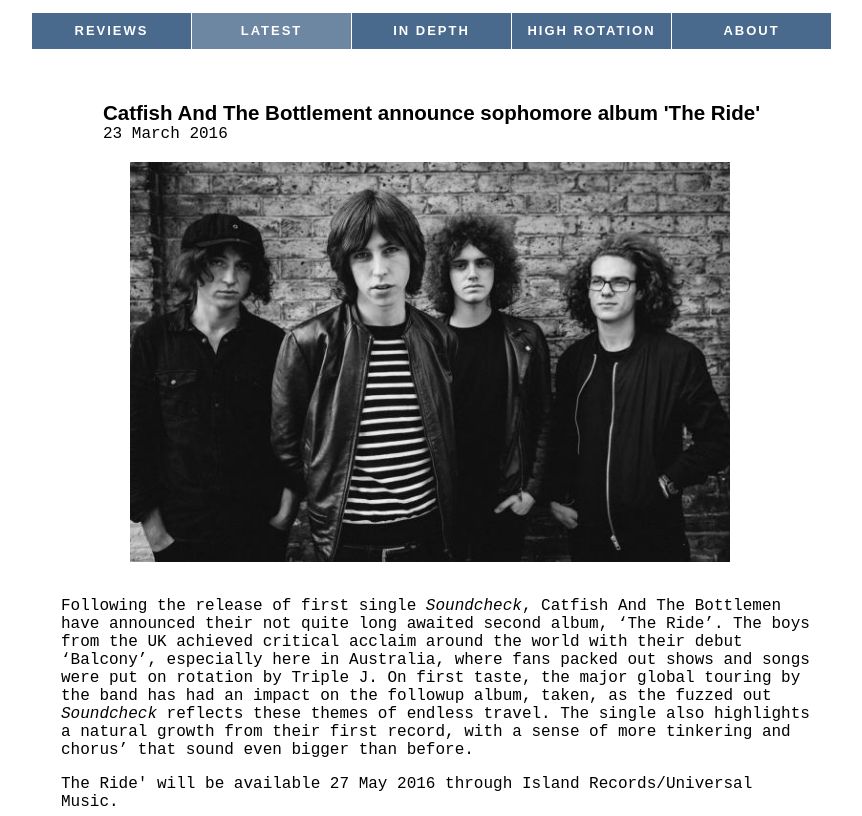
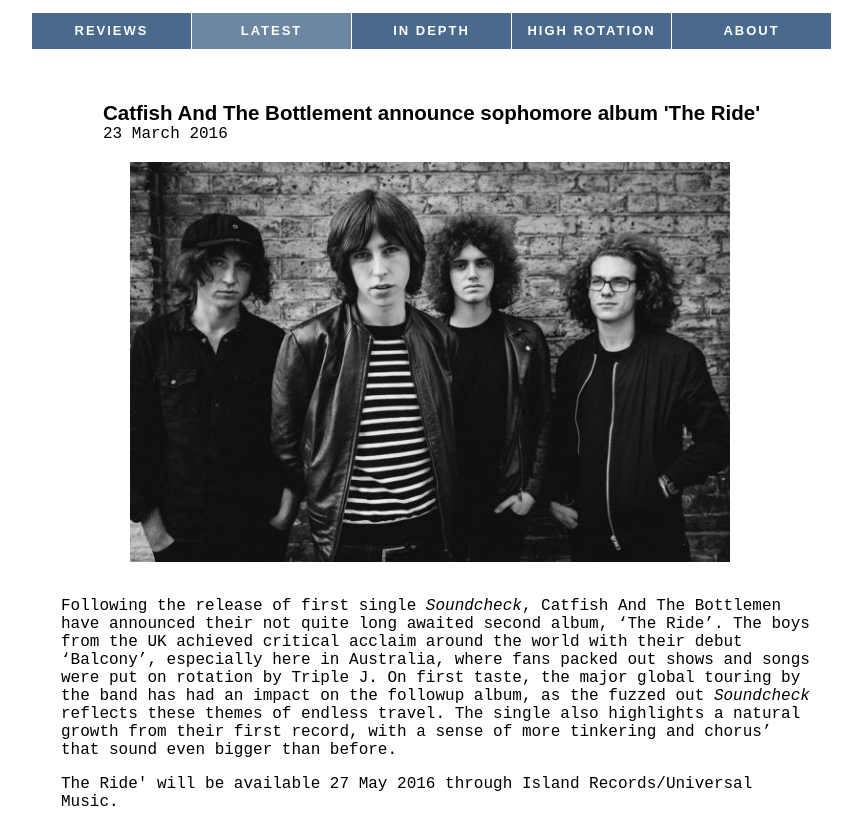
Before and after one commit to highrotations/highrotations.github.io, a plain HTML site: page catfish-theride.html in a window 1280 px wide. Shown: the part 208-1024 px from the top of the page, without its empty margins (199-1061 px from the left). Drawn offline with Linux system fonts and the light colour scheme.

Commit message:
Update catfish-theride.html

```diff
--- a/catfish-theride.html
+++ b/catfish-theride.html
@@ -45,7 +45,7 @@
     <table style="margin-top: -30px">
 
         <tr>
-    <td style="width: 750px; padding-right: 30px"><p>Following the release of first single <i>Soundcheck</i>, Catfish And The Bottlemen have announced their not quite long awaited second album, ‘The Ride’. The boys from the UK achieved critical acclaim around the world with their debut ‘Balcony’, especially here in Australia, where fans packed out shows and songs were put on rotation by Triple J. On first taste, the major global touring by the band has had an impact on the followup album, taken, as the fuzzed out <i>Soundcheck</i> reflects these themes of endless travel. The single also highlights a natural growth from their first record, with a sense of more tinkering and chorus’ that sound even bigger than before.
+    <td style="width: 750px; padding-right: 30px"><p>Following the release of first single <i>Soundcheck</i>, Catfish And The Bottlemen have announced their not quite long awaited second album, ‘The Ride’. The boys from the UK achieved critical acclaim around the world with their debut ‘Balcony’, especially here in Australia, where fans packed out shows and songs were put on rotation by Triple J. On first taste, the major global touring by the band has had an impact on the followup album, as the fuzzed out <i>Soundcheck</i> reflects these themes of endless travel. The single also highlights a natural growth from their first record, with a sense of more tinkering and chorus’ that sound even bigger than before.
 </p><p>The Ride' will be available 27 May 2016 through Island Records/Universal Music.</p>
    </td>
     </tr>
```
